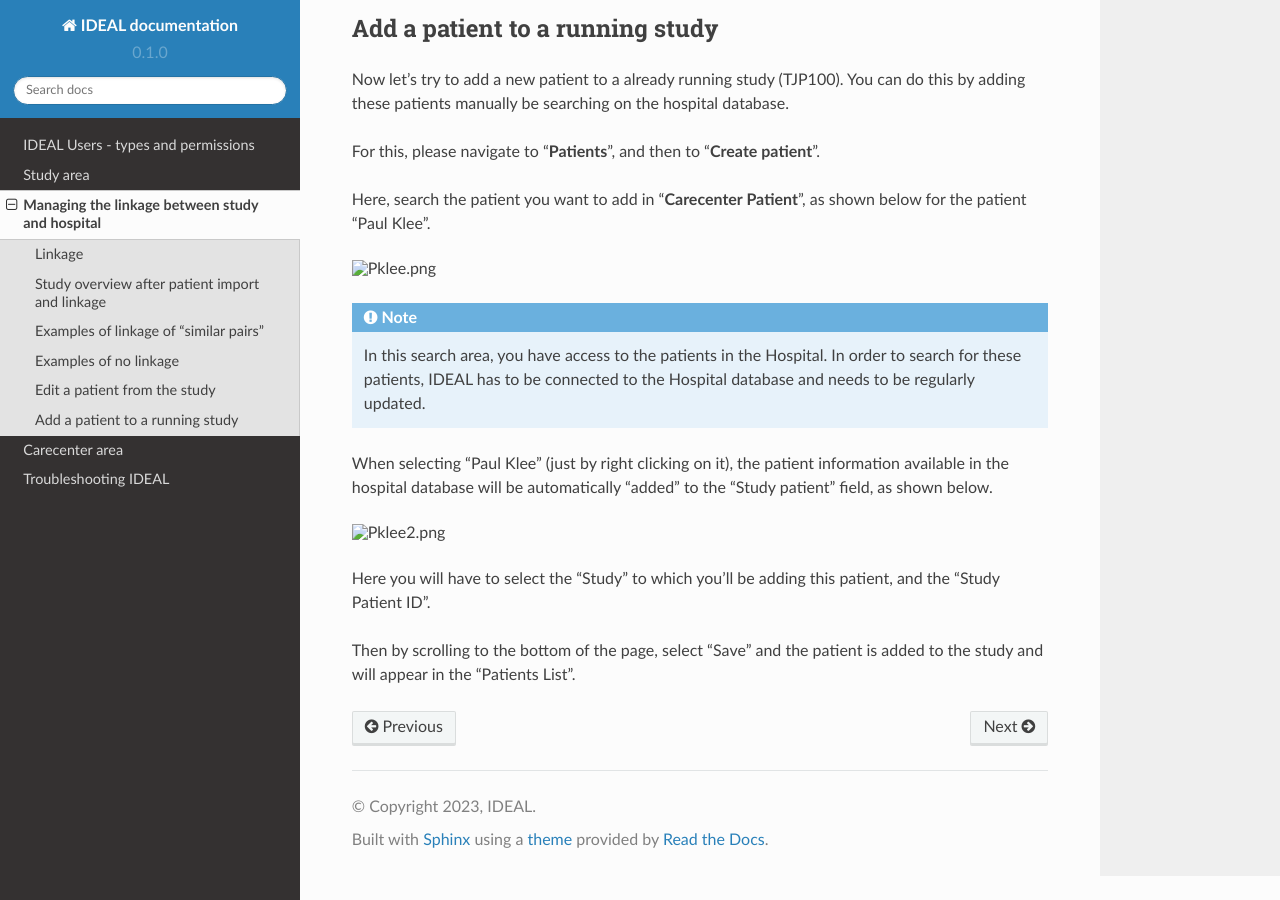
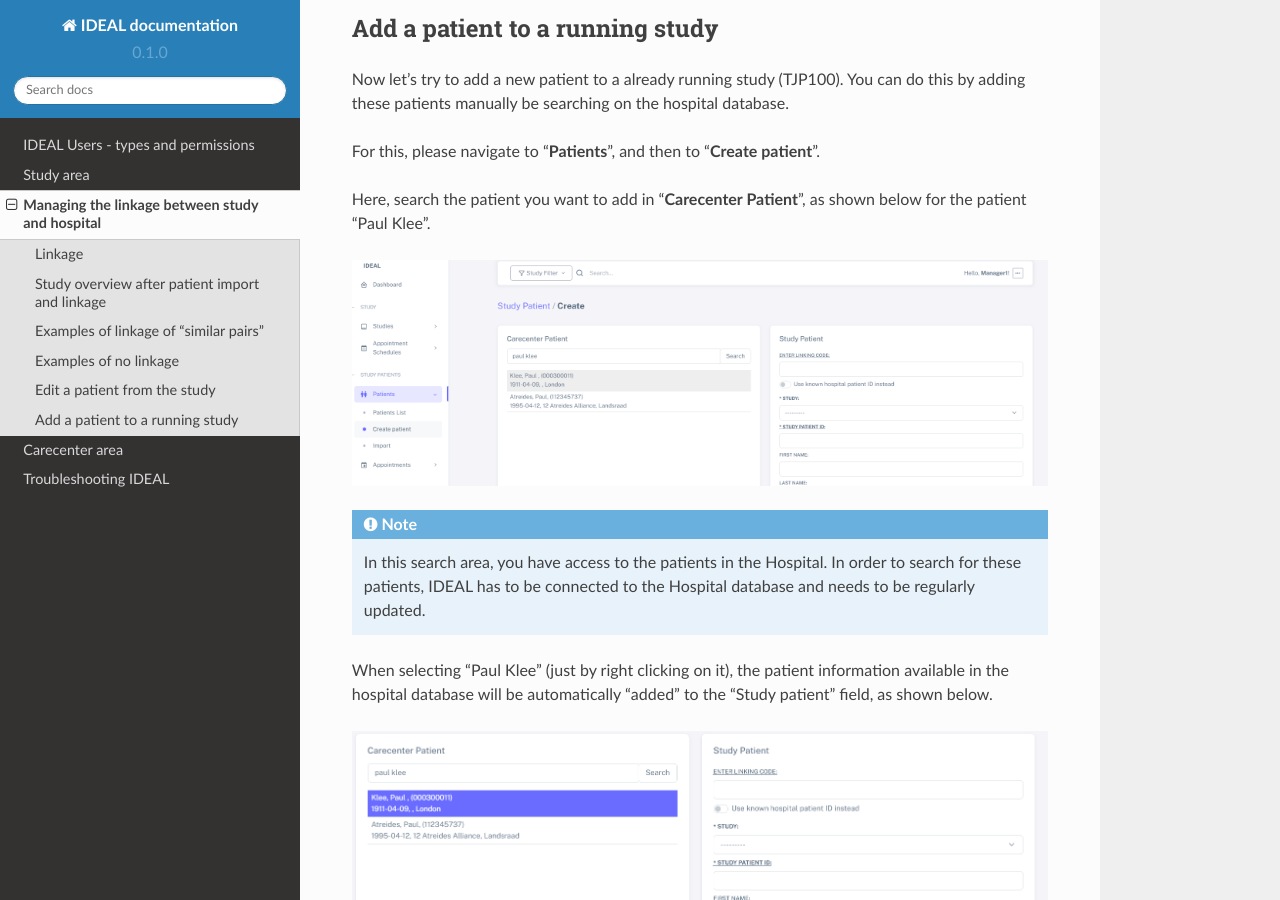
Before and after one commit to Nynuphar/IDEAL-doc, a Sphinx documentation site: the page built from docs/source/linkage.rst, in a window 1280 px wide and 900 px high, scrolled down 6062 px. Built offline with Sphinx 7.4.7 and the Read the Docs theme 2.0.0, drawn with Linux system fonts in a browser that asks for light colours; pages that are not in the unit, such as notebooks, are missing from menus.

Commit message:
Update linkage.rst

```diff
--- a/docs/source/linkage.rst
+++ b/docs/source/linkage.rst
@@ -132,7 +132,7 @@ For this, please navigate to "**Patients**", and then to "**Create patient**".
 Here, search the patient you want to add in "**Carecenter Patient**", as shown below for the patient "Paul Klee".
 
 
-.. image:: Pklee.png
+.. image:: PKlee.png
 
 .. note:: In this search area, you have access to the patients in the Hospital. In order to search for these patients, IDEAL has to be connected to the Hospital database and needs to be regularly updated.
 
@@ -140,7 +140,7 @@ Here, search the patient you want to add in "**Carecenter Patient**", as shown b
 When selecting "Paul Klee" (just by right clicking on it), the patient information available in the hospital database will be automatically "added" to the "Study patient" field, as shown below.
 
 
-.. image:: Pklee2.png
+.. image:: PKlee2.png
 
 
 Here you will have to select the "Study" to which you'll be adding this patient, and the "Study Patient ID".
```
